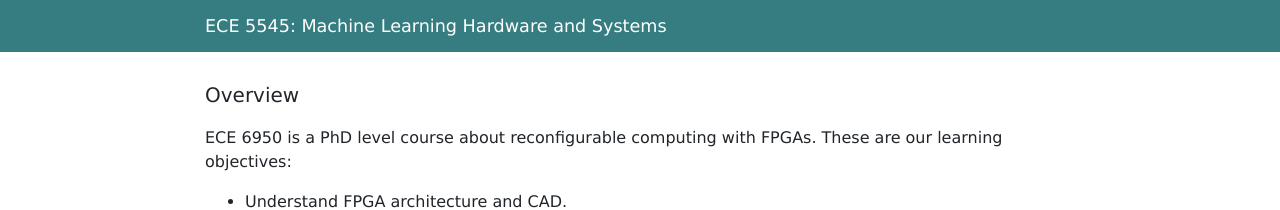
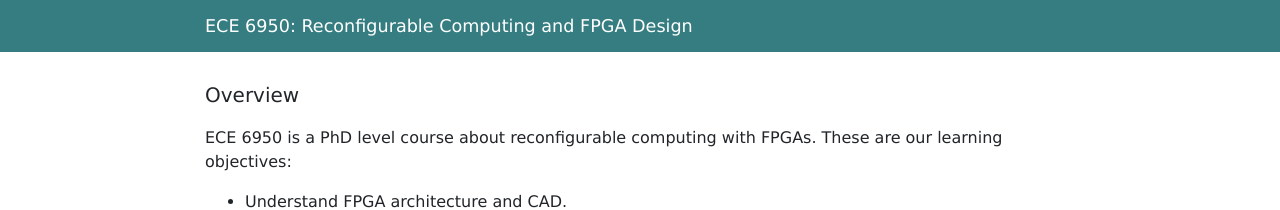
Before and after one commit to abdelfattah-class/ece6950_dle, a Jekyll site: the page built from index.html, in a window 1280 px wide. Shown: the top 210 px of the page. Built offline with Jekyll 4.4.1, drawn with Linux system fonts in a browser that asks for light colours; nearby versions of some CDN libraries.

Commit message:
update format

```diff
--- a/_layouts/cmu.html
+++ b/_layouts/cmu.html
@@ -8,7 +8,7 @@
 		<meta name="description" content="">
 		<meta name="author" content="">
 
-		<title>ML Hardware and Systems</title>
+		<title>Reconfigurable Computing and FPGA Design</title>
 		<link rel="icon" type="image/x-icon" href="favicon.ico">
 
 		<!-- Bootstrap core CSS -->
@@ -37,7 +37,7 @@ body {
 		<!-- Navigation -->
 		<nav class="navbar navbar-expand-lg navbar-dark bg-dark fixed-top">
 			<div class="container">
-				<a class="navbar-brand" style="font-size:1.1em" href=".">ECE 5545: Machine Learning Hardware and Systems</a>
+				<a class="navbar-brand" style="font-size:1.1em" href=".">ECE 6950: Reconfigurable Computing and FPGA Design</a>
 			</div>
 		</nav>
 
```
